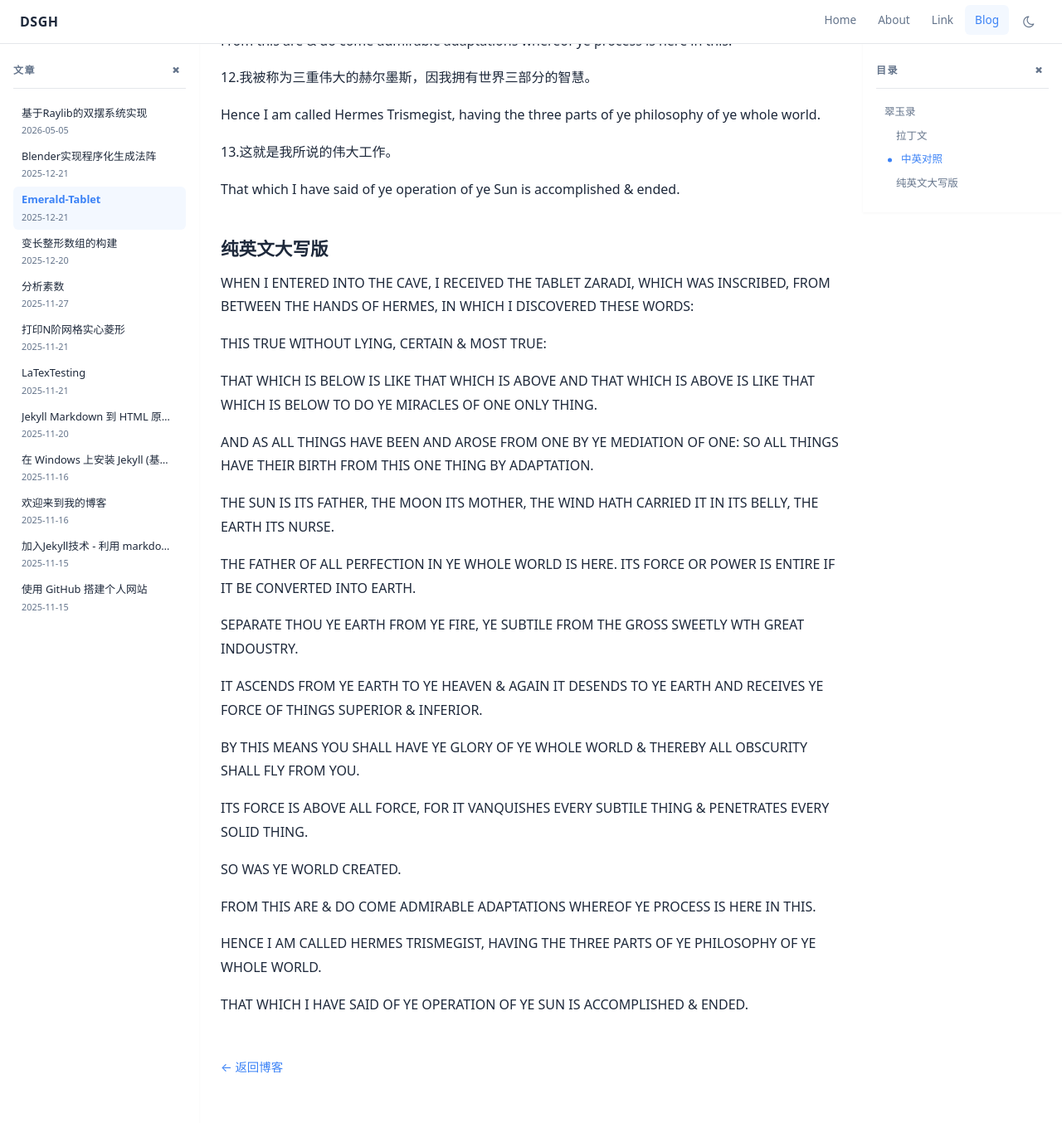
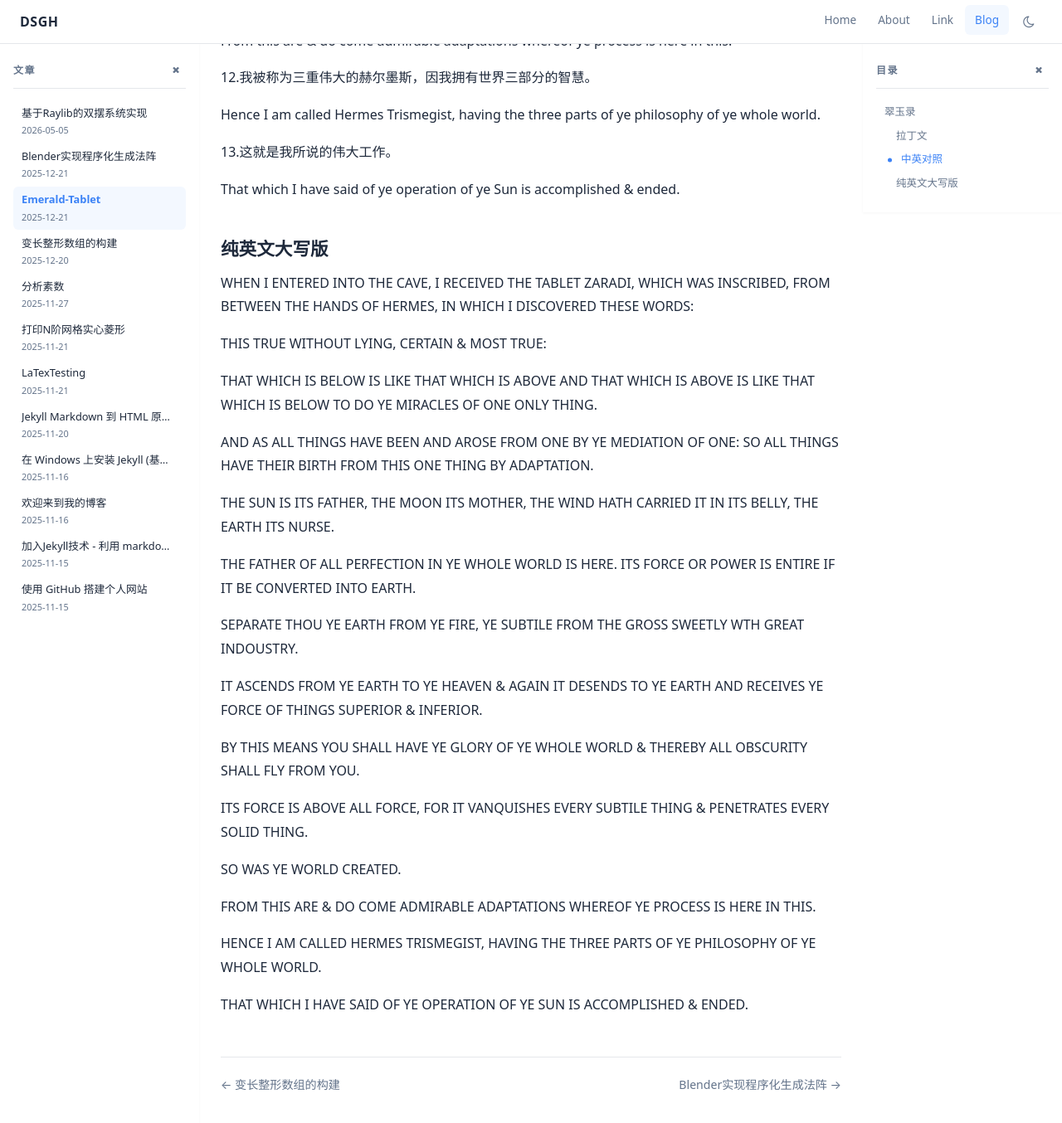
Before and after one commit to DSGHBC/DSGHBC.github.io, a Jekyll site: the page built from _posts/2025-12-21-Emerald-Tablet.md, in a window 1280 px wide and 1400 px high, scrolled down 2298 px. Shown: the top 1354 px of the window at 83% size. Built offline with Jekyll 4.4.1, drawn with Linux system fonts in a browser that asks for light colours; a style sheet for code colours, icons or effects is not loaded.

Commit message:
Update: blog Style Update, next and previous post nav

```diff
--- a/_layouts/post.html
+++ b/_layouts/post.html
@@ -52,7 +52,18 @@
             <div class="post-body" id="content">
                 {{ content }}
             </div>
-            <p class="post-back"><a href="/blog">← 返回博客</a></p>
+            <nav class="post-nav">
+                <span class="post-nav-prev">
+                    {%- if page.previous -%}
+                    <a href="{{ page.previous.url }}">← {{ page.previous.title }}</a>
+                    {%- endif -%}
+                </span>
+                <span class="post-nav-next">
+                    {%- if page.next -%}
+                    <a href="{{ page.next.url }}">{{ page.next.title }} →</a>
+                    {%- endif -%}
+                </span>
+            </nav>
         </main>
 
         <!-- 右侧浮动展开钮（目录折叠后出现） -->
--- a/assets/css/layouts/page.css
+++ b/assets/css/layouts/page.css
@@ -44,6 +44,36 @@
 .post-body { margin-top: 2em; }
 
 .post-back { margin-top: 48px; font-size: 0.9rem; }
+
+/* 上一篇 / 下一篇 */
+.post-nav {
+    display: flex;
+    justify-content: space-between;
+    gap: 16px;
+    margin-top: 48px;
+    padding-top: 20px;
+    border-top: 1px solid var(--border);
+    font-size: 0.88rem;
+}
+
+.post-nav-prev,
+.post-nav-next {
+    max-width: 48%;
+}
+
+.post-nav-prev a,
+.post-nav-next a {
+    color: var(--text-secondary);
+    transition: color 0.15s;
+}
+
+.post-nav-prev a:hover,
+.post-nav-next a:hover {
+    color: var(--accent);
+}
+
+.post-nav-prev { text-align: left; }
+.post-nav-next { text-align: right; margin-left: auto; }
 
 /* ── 侧栏通用 ────────────────────────────────── */
 .post-sidebar,
--- a/assets/css/main.css
+++ b/assets/css/main.css
@@ -521,24 +521,47 @@ blockquote ol > li::before {
 .blog-list li::before { content: none; }
 
 .blog-list a {
+    display: block;
+    padding: 18px 0 16px;
+    border-bottom: 1px solid var(--border-light);
+    text-decoration: none;
+    transition: padding 0.15s, background 0.15s;
+}
+
+.blog-list .post-head {
     display: flex;
     justify-content: space-between;
     align-items: baseline;
-    padding: 12px 0;
-    border-bottom: 1px solid var(--border-light);
-    color: var(--text);
-    transition: padding 0.15s, color 0.15s;
     gap: 16px;
+    margin-bottom: 6px;
 }
-.blog-list a:hover { color: var(--accent); padding-left: 8px; }
+
+.blog-list a:hover { padding-left: 12px; background: var(--accent-subtle); }
 
 .blog-list .post-title {
-    font-size: 1rem; font-weight: 500;
+    font-size: 1.05rem;
+    font-weight: 600;
     white-space: nowrap; overflow: hidden; text-overflow: ellipsis;
+    color: var(--text);
+    transition: color 0.15s;
 }
+.blog-list a:hover .post-title { color: var(--accent); }
+
 .blog-list .post-date {
-    font-size: 0.82rem; color: var(--text-secondary);
-    white-space: nowrap; flex-shrink: 0;
+    font-size: 0.78rem;
+    color: var(--text-secondary);
+    white-space: nowrap;
+    flex-shrink: 0;
+    font-variant-numeric: tabular-nums;
+}
+
+.blog-list .post-excerpt {
+    display: block;
+    font-size: 0.84rem;
+    color: var(--text-secondary);
+    line-height: 1.6;
+    margin-left: 0;
+    transition: color 0.15s;
 }
 
 /* ── 移动端 ───────────────────────────────────── */
@@ -548,5 +571,5 @@ blockquote ol > li::before {
     h2 { font-size: 1.15rem; }
     h3 { font-size: 1rem; }
     .nav-links a { padding: 6px 8px; font-size: 0.78rem; }
-    .blog-list a { flex-direction: column; gap: 2px; padding: 10px 0; }
+    .blog-list a { padding: 10px 0; }
 }
```
Also changed, not shown: blog.md (+5 -2 lines).
